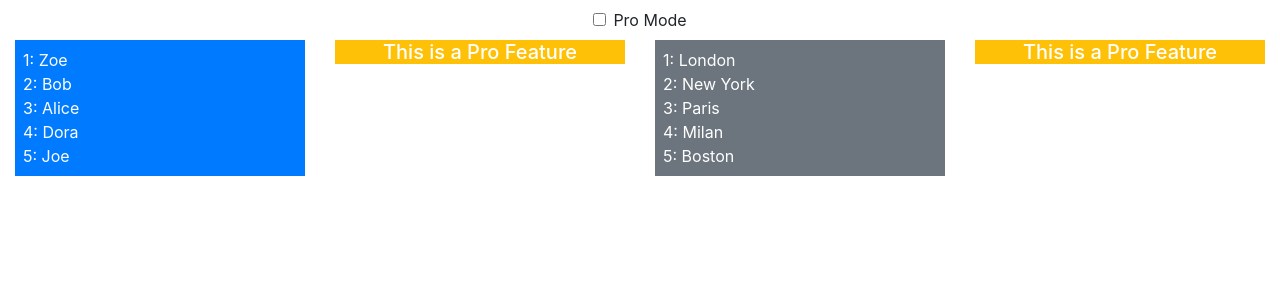
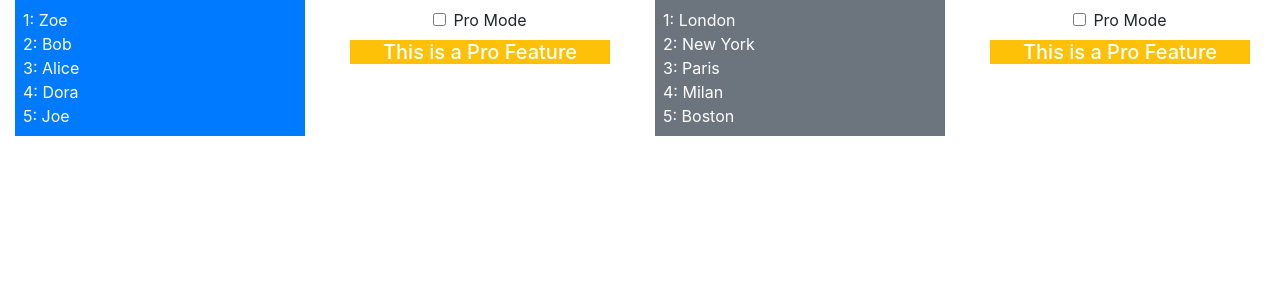
Before and after one commit to SonTrungTo/Full_Stack, a React (Create React App) app in the folder ProReact16/ch14/composition/: page / in a window 1280 px wide. Shown: the top 300 px of the page. Built offline with nearby package versions, Linux system fonts and the light colour scheme.

Commit message:
stateful HOC finished: narrowing down state

```diff
--- a/ProReact16/ch14/composition/src/App.js
+++ b/ProReact16/ch14/composition/src/App.js
@@ -4,9 +4,10 @@ import React, { Component } from "react";
 // import { ThemeSelector } from "./ThemeSelector";
 import { GeneralList } from "./GeneralList";
 import { SortedList } from "./SortedList";
-import { ProFeature } from "./ProFeature";
+// import { ProFeature } from "./ProFeature";
+import { ProController } from "./ProController";
 
-const ProList = ProFeature(SortedList);
+const ProList = ProController(SortedList);
 
 export default class App extends Component {
   constructor(props) {
@@ -15,13 +16,9 @@ export default class App extends Component {
       //counter: 0,
       names: ["Zoe", "Bob", "Alice", "Dora", "Joe"],
       cities: ["London", "New York", "Paris", "Milan", "Boston"],
-      proMode: false
+      //proMode: false
     };
   }
-
-  toggleProMode = () => {
-    this.setState({proMode: !this.state.proMode});
-  };
 
   // incrementCounter = () => {
   //   this.setState({counter: this.state.counter + 1});
@@ -31,27 +28,17 @@ export default class App extends Component {
     return (
       <div className="container-fluid">
         <div className="row">
-          <div className="col-12 text-center p-2">
-            <div className="form-check">
-              <input type="checkbox" className="form-check-input"
-              value={this.state.proMode}
-              onChange={this.toggleProMode} />
-              <label className="form-check-label">Pro Mode</label>
-            </div>
-          </div>
-        </div>
-        <div className="row">
           <div className="col-3">
             <GeneralList theme="primary" list={this.state.names} />
           </div>
           <div className="col-3">
-            <ProList list={this.state.names} pro={this.state.proMode} />
+            <ProList list={this.state.names} />
           </div>
           <div className="col-3">
             <GeneralList theme="secondary" list={this.state.cities} />
           </div>
           <div className="col-3">
-            <ProList list={this.state.cities} pro={this.state.proMode} />
+            <ProList list={this.state.cities} />
           </div>
         </div>
       </div>
--- /dev/null
+++ b/ProReact16/ch14/composition/src/ProController.js
@@ -0,0 +1,43 @@
+import React, { Component } from "react";
+import { ProFeature } from "./ProFeature";
+
+export function ProController(FeatureComponent) {
+
+    const ProtectedFeature = ProFeature(FeatureComponent);
+
+    return class extends Component {
+        constructor(props) {
+            super(props);
+            this.state = {
+                proMode: false
+            };
+        }
+
+        toggleMode = () => {
+            this.setState({proMode: !this.state.proMode});
+        };
+
+        render() {
+            return (
+                <div className="container-fluid">
+                    <div className="row">
+                        <div className="col-12 text-center p-2">
+                            <div className="form-check">
+                                <input className="form-check-input" type="checkbox"
+                                value={this.state.proMode}
+                                onChange={this.toggleMode} />
+                                <label className="form-check-label">Pro Mode</label>
+                            </div>
+                        </div>
+                    </div>
+                    <div className="row">
+                        <div className="col-12">
+                            <ProtectedFeature pro={this.state.proMode}
+                            {...this.props} />
+                        </div>
+                    </div>
+                </div>
+            );
+        }
+    };
+}
```
